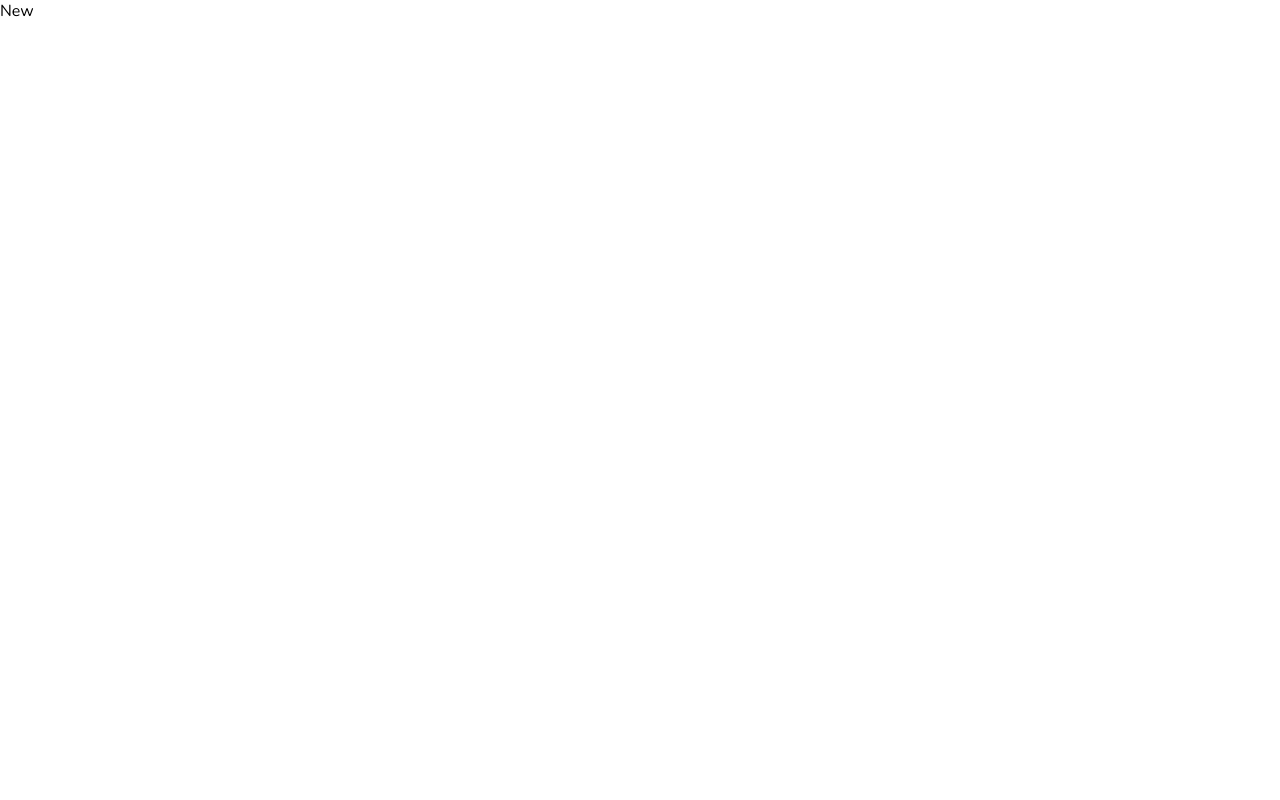
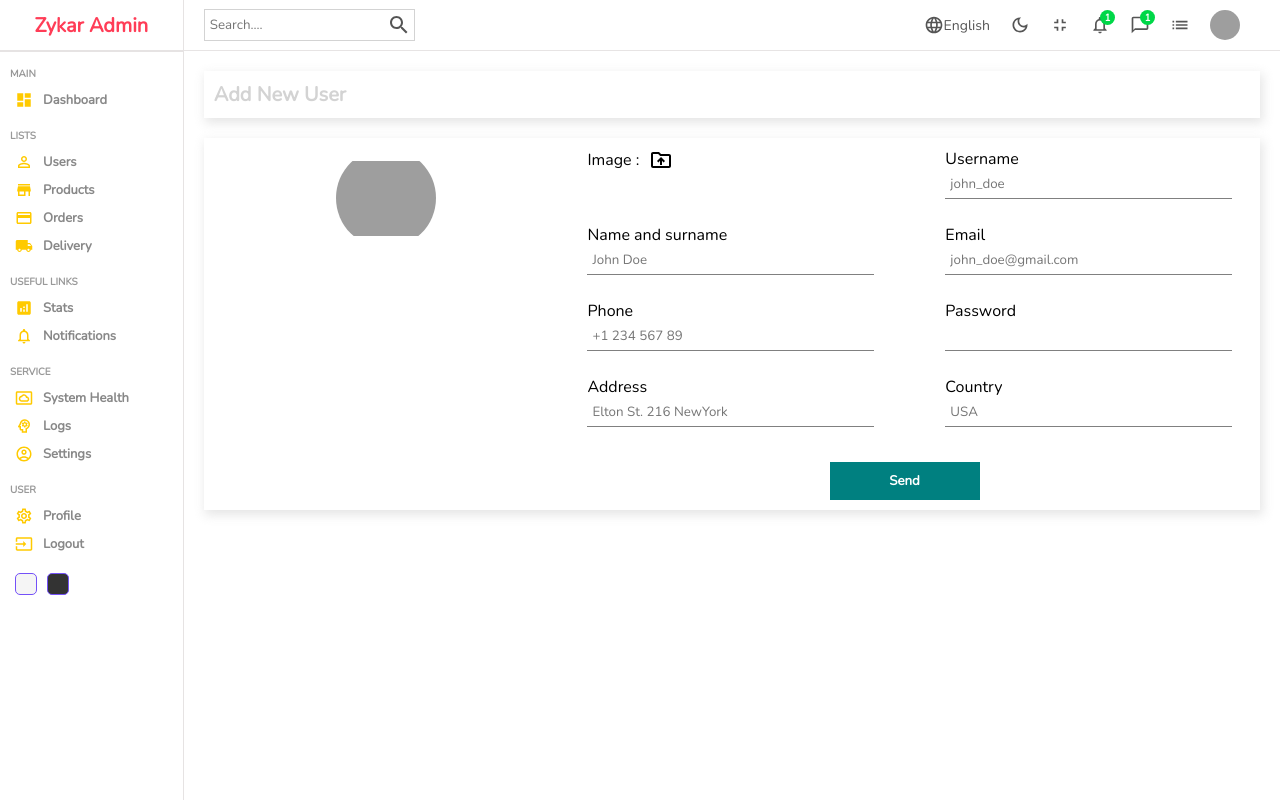
Before and after one commit to zykarsolutions/React-Material-UI-Admin, a React (Create React App) app: page /users/new in a window 1280 px wide. Built offline with nearby package versions, Linux system fonts and the light colour scheme; grey boxes are pictures that could not be loaded.

Commit message:
Added New User & Product Page

```diff
--- a/src/App.js
+++ b/src/App.js
@@ -3,6 +3,8 @@
 import List from "./pages/list/List";
 import Single from "./pages/single/Single";
 import New from "./pages/new/New";
+import { productInputs, userInputs } from "./formSource"
+
 import {
   BrowserRouter,
   Routes,
@@ -21,12 +23,12 @@
       <Route path="users">
         <Route index element={<List/>}/>
         <Route path=":userId" element={<Single/>}/>
-        <Route path="new" element={<New/>}/>
+        <Route path="new" element={<New inputs={userInputs} title="Add New User"/>}/>
       </Route>
       <Route path="products">
         <Route index element={<List/>}/>
         <Route path=":productId" element={<Single/>}/>
-        <Route path="new" element={<New/>}/>
+        <Route path="new" element={<New inputs={productInputs} title="Add New Product"/>}/>
       </Route>
       </Route>
     </Routes>
--- /dev/null
+++ b/src/formSource.js
@@ -0,0 +1,76 @@
+export const userInputs = [
+    {
+      id: 1,
+      label: "Username",
+      type: "text",
+      placeholder: "john_doe",
+    },
+    {
+      id: 2,
+      label: "Name and surname",
+      type: "text",
+      placeholder: "John Doe",
+    },
+    {
+      id: 3,
+      label: "Email",
+      type: "mail",
+      placeholder: "john_doe@gmail.com",
+    },
+    {
+      id: 4,
+      label: "Phone",
+      type: "text",
+      placeholder: "+1 234 567 89",
+    },
+    {
+      id: 5,
+      label: "Password",
+      type: "password",
+    },
+    {
+      id: 6,
+      label: "Address",
+      type: "text",
+      placeholder: "Elton St. 216 NewYork",
+    },
+    {
+      id: 7,
+      label: "Country",
+      type: "text",
+      placeholder: "USA",
+    },
+  ];
+
+  export const productInputs = [
+    {
+      id: 1,
+      label: "Title",
+      type: "text",
+      placeholder: "Apple Macbook Pro",
+    },
+    {
+      id: 2,
+      label: "Description",
+      type: "text",
+      placeholder: "Description",
+    },
+    {
+      id: 3,
+      label: "Category",
+      type: "text",
+      placeholder: "Computers",
+    },
+    {
+      id: 4,
+      label: "Price",
+      type: "text",
+      placeholder: "100",
+    },
+    {
+      id: 5,
+      label: "Stock",
+      type: "text",
+      placeholder: "in stock",
+    },
+  ];
--- a/src/pages/new/New.jsx
+++ b/src/pages/new/New.jsx
@@ -1,8 +1,52 @@
-import React from 'react'
+import "./new.scss";
+import Sidebar from "../../components/sidebar/Sidebar";
+import Navbar from "../../components/navbar/Navbar";
+import { DriveFolderUploadOutlined } from "@mui/icons-material";
+import { useState } from "react";
 
-const New = () => {
+const New = ({inputs, title}) => {
+  const [file, setFile] = useState("");
+
+
   return (
-    <div>New</div>
+    <div className="new">
+      <Sidebar/>
+
+    <div className="newContainer">
+      <Navbar/>
+      <div className="top">
+        <h1>{title}</h1>
+      </div>
+      <div className="bottom">
+        <div className="left">
+          <img
+          src={file ? URL.createObjectURL(file) : "https://www.icon-library.com/images/no-image-icon/no-image-icon-0.jpg"} alt="" />
+        </div>
+        <div className="right">
+          <form>
+          <div className="formInput">
+              <label htmlFor="file">
+               Image : <DriveFolderUploadOutlined className="icon"/>
+              </label>
+              <input
+               type="file"
+               id="file"
+               onChange={e=>setFile(e.target.files[0])}
+                style={{ display: "none"}}
+                />
+            </div>
+            {inputs.map((input) => (
+            <div className="formInput" key={input.id}>
+              <label>{input.label}</label>
+              <input type={input.type} placeholder={input.placeholder}/>
+            </div>
+            ))}
+            <button>Send</button>
+          </form>
+        </div>
+      </div>
+      </div>
+      </div>
   )
 }
 
--- a/src/pages/new/new.scss
+++ b/src/pages/new/new.scss
@@ -0,0 +1,76 @@
+.new{
+    display: flex;
+    width: 100%;
+
+    .newContainer{
+        flex: 6;
+
+        .top, .bottom {
+            -webkit-box-shadow: 2px 4px 10 px 1px rgba(0, 0, 0, 0.47);
+             box-shadow: 2px 4px 10px 1px rgba(201, 201, 201, 0.47);
+             padding : 10px;
+             margin: 20px;
+             display: flex;
+
+             h1{
+                color: lightgray;
+                font-size: 20px;
+             }
+
+             .left{
+                flex:1;
+                text-align: center;
+
+                img{
+                    width: 100px;
+                    height: 100px;
+                    border-radius: 50%;
+                    object-fit: contain;
+                }
+             }
+
+             .right{
+                flex: 2;
+
+                form{
+                    display: flex;
+                    flex-wrap: wrap;
+                    gap: 25px;
+                    justify-content: space-around;
+
+                    .formInput{
+                        width: 40%;
+
+                        label{
+                            display: flex;
+                            align-items: center;
+                            gap: 10px;
+
+                            .icon{
+                                cursor: pointer;
+                            }
+                        }
+
+                        input{
+                            width:100%;
+                            padding: 5px;
+                            border: none;
+                            border-bottom: 1px solid gray;
+                        }
+                    }
+
+                button{
+                    width: 150px;
+                    padding: 10px;
+                    border: none;
+                    background-color: teal;
+                    color: white;
+                    font-weight: bold;
+                    cursor: pointer;
+                    margin-top: 10px;
+                }
+                }
+             }
+        }
+    }
+}
```
